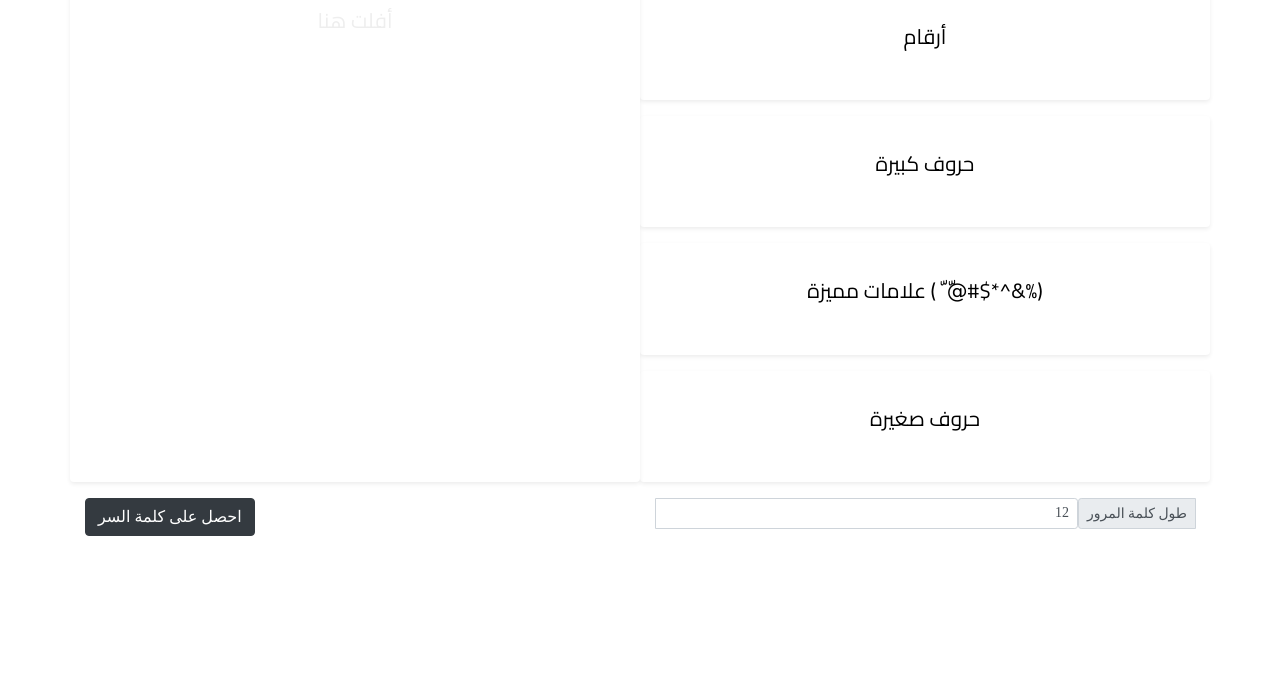
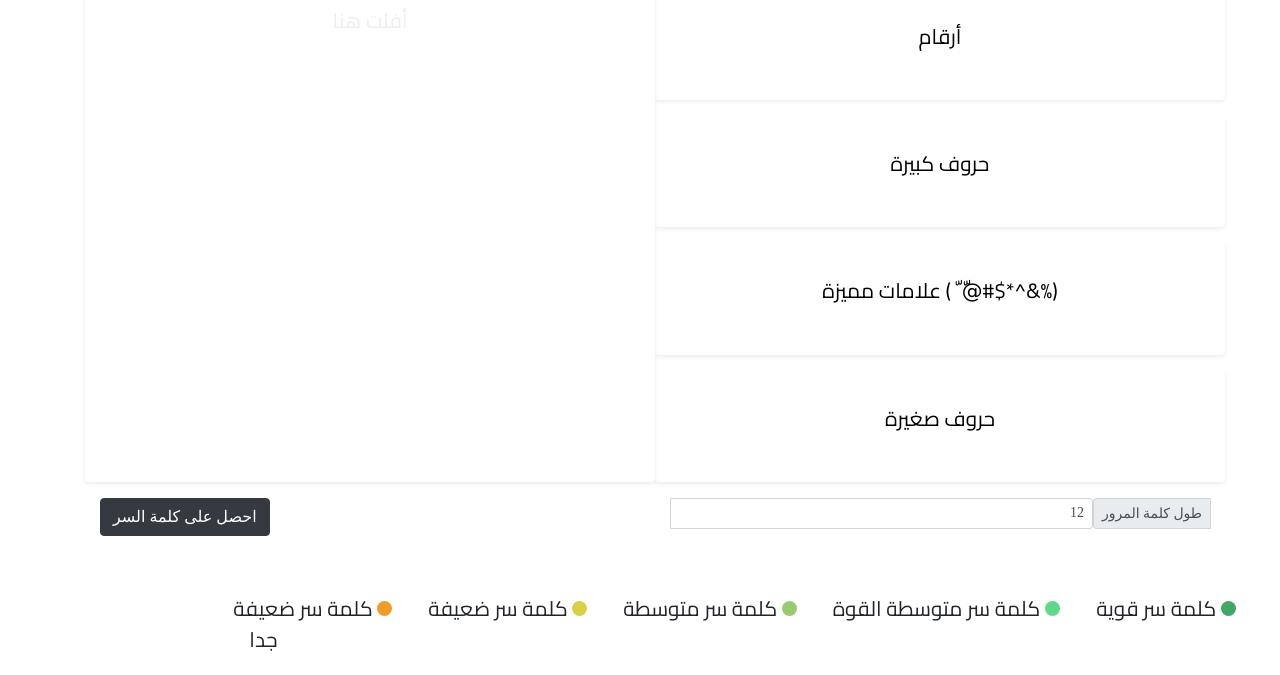
Before and after one commit to AdelAlotaibi050/password-generator, a plain HTML site: page index.html in a window 1280 px wide. Shown: the part 155-830 px from the top of the page. Before the commit the page ends 800 px from the top, so only its background shows below. Drawn offline with nearby package versions, Linux system fonts and the light colour scheme.

Commit message:
adds label indicator

```diff
--- a/index.html
+++ b/index.html
@@ -62,12 +62,21 @@
         </div>
     </div>
 </div>
+<div class="row">
+    <div class="col-md-10 mt-5">
+       <p class="label-indicator"> <span class="dot strong"></span> كلمة سر قوية </p>
+       <p class="label-indicator"><span class="dot medium-strong"></span> كلمة سر متوسطة القوة</p>
+       <p class="label-indicator"> <span class="dot medium"></span> كلمة سر متوسطة</p>
+       <p class="label-indicator"> <span class="dot weak"></span> كلمة سر ضعيفة</p>
+       <p class="label-indicator"> <span class="dot very-weak"></span> كلمة سر ضعيفة جدا</p>
+    </div>
+</div>
 
 <div id="password" class="overlay">
     <a href="javascript:void(0)" class="closebtn" onclick="hidePassword()">&times;</a>
     <div class="overlay-content" id="password_content">
+    </div>
 
-    </div>
 </div>
 
 <script src="https://cdnjs.cloudflare.com/ajax/libs/zxcvbn/4.2.0/zxcvbn.js"></script>
--- a/main.css
+++ b/main.css
@@ -29,8 +29,31 @@ p {
     font-family: 'Cairo',sans-serif;
 }
 
-
-
+.dot {
+  height: 15px;
+  width: 15px;
+  border-radius: 50%;
+  display: inline-block;
+}
+.label-indicator {
+    display: inline;
+    padding: 1rem;
+}
+.strong {
+  background-color: rgb(64, 167, 100);
+}
+.medium-strong {
+    background-color: rgb(95, 216, 137);
+}
+.medium {
+    background-color: rgb(152, 203, 111);
+}
+.weak {
+    background-color: rgb(216, 209, 69);
+}
+.very-weak {
+    background-color: rgb(241, 155, 43);
+}
 .overlay {
     height: 0%;
     width: 100%;
--- a/main.js
+++ b/main.js
@@ -63,10 +63,10 @@ function doGenerate(uppercase, lowercase, numbers, special, length = 10) {
 
     // Check length
     if (length < 2) {
-        alert("طول كلمة المرور جدا قصير");
+        alert("طول كلمة المرور  قصير جدا");
         return;
     } else if (length > 50) {
-        alert("طول كلمة المرور جدا كبير");
+        alert("طول كلمة المرور  كبير جدا");
         return;
     }
 
@@ -190,7 +190,7 @@ function showPasswordStrength(result, h1_element) {
     } else if (result.score === 3) {
         h1_element.style.color = "rgb(95, 216, 137)";
     } else if (result.score === 4) {
-        h1_element.style.color = "rgb(95, 216, 137)";
+        h1_element.style.color = "rgb(64, 167, 100)";
     }
 }
 
```
